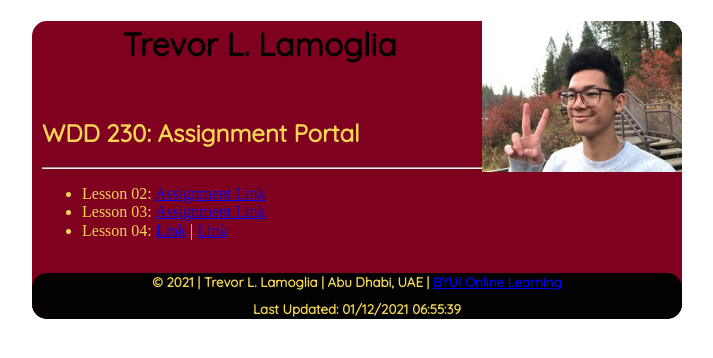
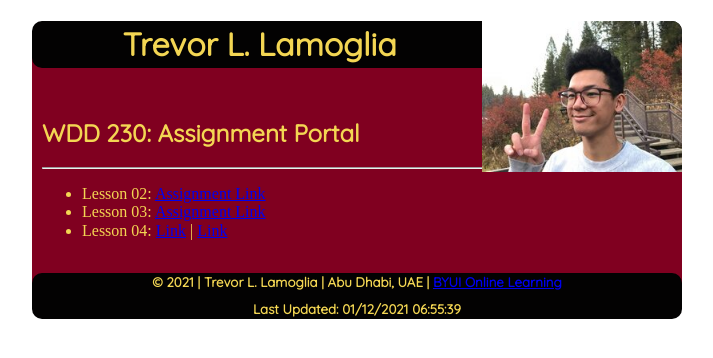
Before and after one commit to trevorlamoglia/trevorlamoglia.github.io, a plain HTML site: page index.html in a window 1280 px wide. Shown: the whole page, without its empty margins (283-996 px from the left). Drawn offline with Linux system fonts and the light colour scheme.

Commit message:
added medium.css

```diff
--- a/css/index.css
+++ b/css/index.css
@@ -11,11 +11,14 @@ body {
     border-radius: 15px;
 }
 
-header img {
-    float: right;
+header, footer {
     background-color: #030202;
     color: #F3D653;
-    border-radius: 0 15px 0 0;
+    text-align: center;
+}
+header img {
+    width: 200px;
+    height: auto;
 }
 h1 {
     text-align: center;
@@ -24,7 +27,6 @@ h1 {
 }
 img {
     border-style: none;
-    width: 200px;
 }
 
 main {
@@ -35,12 +37,6 @@ h2 {
     font-family: 'Quicksand', sans-serif;
 }
 
-footer {
-    background-color: #030202;
-    color: #F3D653;
-    text-align: center;
-    border-radius: 15px;
-}
 h5 {
     margin-top: 7px;
     margin-bottom: 7px;
--- a/css/medium.css
+++ b/css/medium.css
@@ -1,10 +1,16 @@
 @media (min-width: 32.5em) {
     h1 {
-        font-size: 2.5em;
+        font-size: 2.5rem;
     }
     h2 {
-        font-size: 1.5em;
+        font-size: 1.5rem;
     }
 
-
+    header, footer {
+        border-radius: 10px;
+    }
+    header img {
+        float: right;
+        border-radius: 0 10px 0 0;
+    }
 }
```
